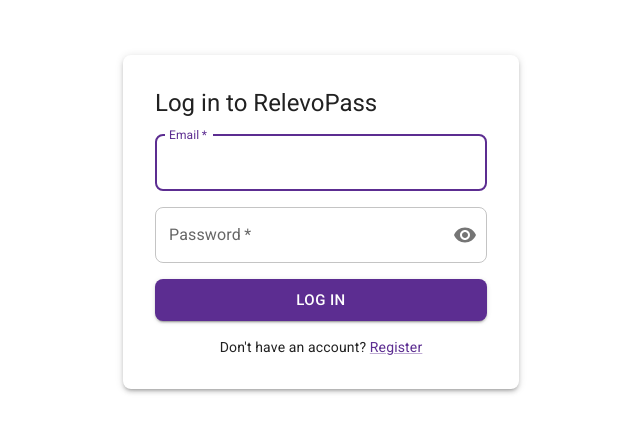
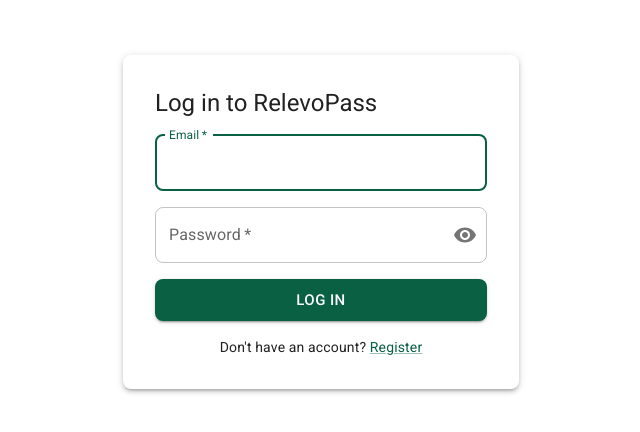
Before and after one commit to alexdennis2001/relevopass-ui, a React (Vite) app: page /login in a window 1280 px wide. Shown: the part 178-610 px from the top of the page, without its empty margins (319-959 px from the left). Built offline with nearby package versions, Linux system fonts and the light colour scheme; no server answers.

Commit message:
Changed primary main color

```diff
--- a/src/theme.ts
+++ b/src/theme.ts
@@ -4,7 +4,7 @@
   palette: {
     mode: "light",
     primary: {
-      main: "#5c2d91",
+      main: "#096043",
     },
   },
   shape: {
```
